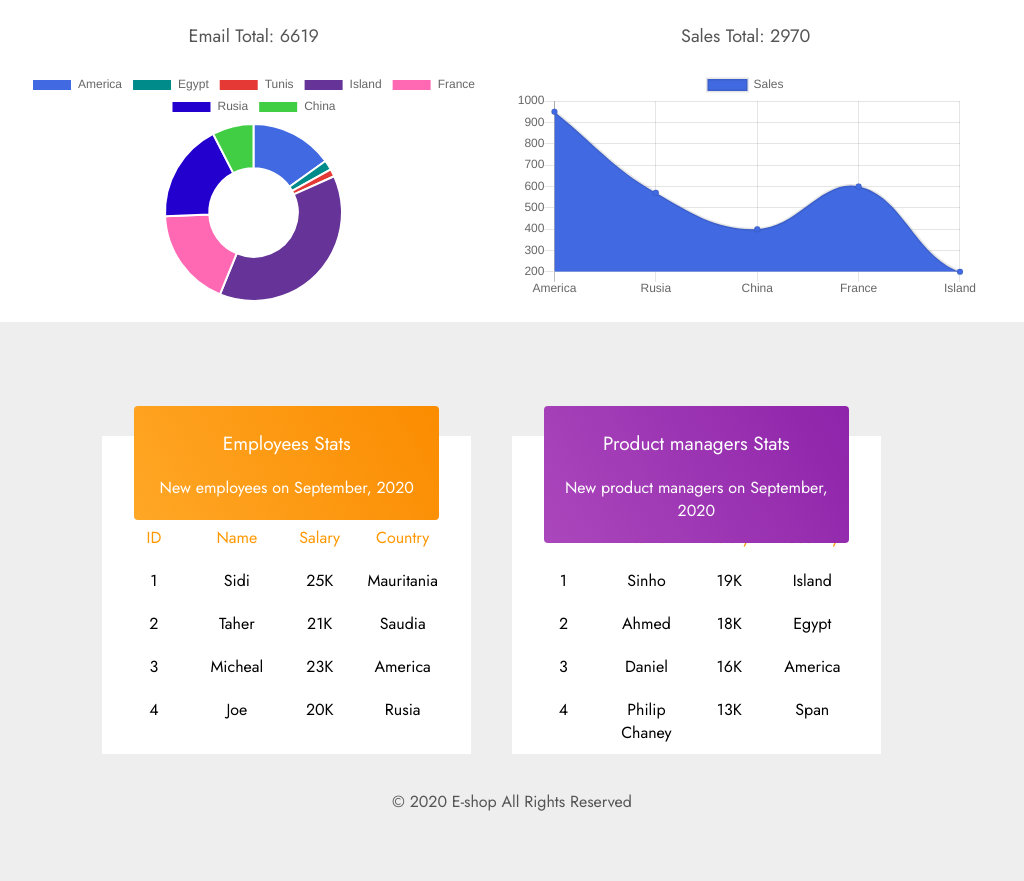
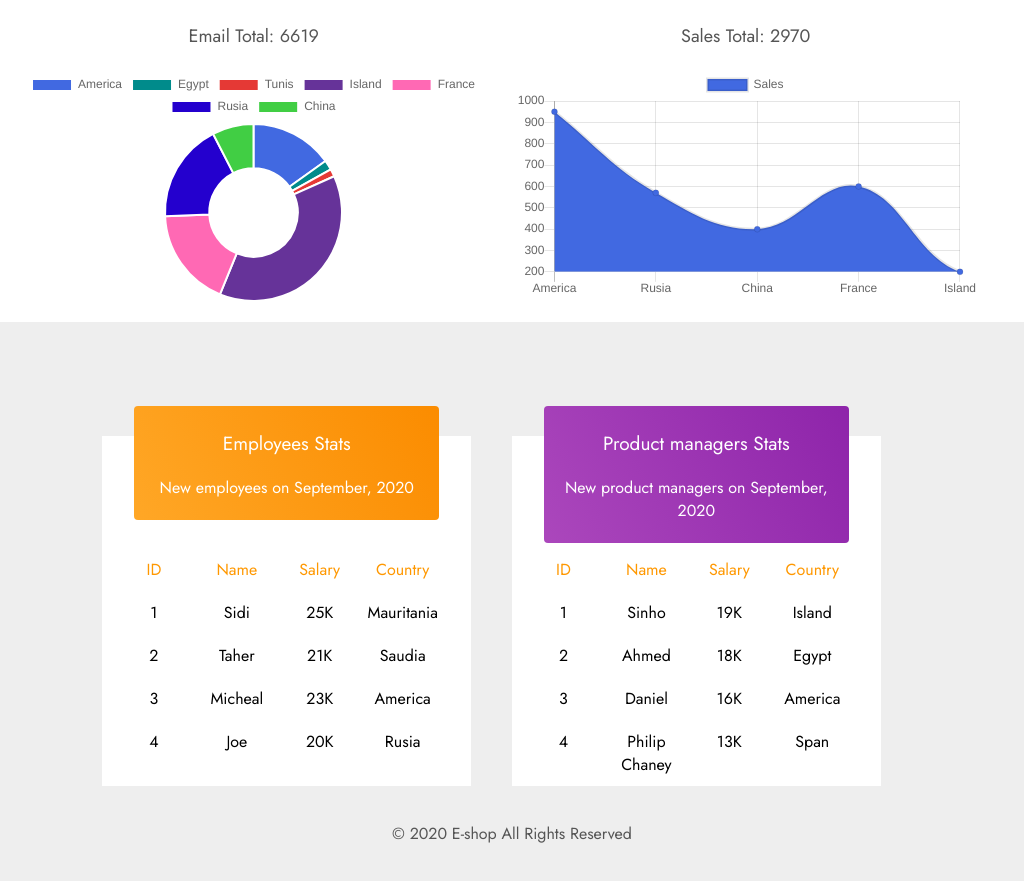
Before and after one commit to sidiDev/shop-site, a plain HTML site: page dashboard.html in a window 1024 px wide. Shown: the part 665-1546 px from the top of the page. Before the commit the page ends 1514 px from the top, so only its background shows below. Drawn offline with nearby package versions, Linux system fonts and the light colour scheme.

Commit message:
some problem in second table solved

```diff
--- a/response files/dashboard.css
+++ b/response files/dashboard.css
@@ -694,6 +694,12 @@ nav .navigation-container .cart-and-search-container {
     padding: 5px;
 }
 
+.employees-stats-container .employees-details-columns {
+    margin-top: 7em;
+    color: #ff9800;
+
+}
+
 /* =========== { END DASHBOARD => EMPLOYEEES INFO } ===========*/
 
 /* =========== { START FOOTER } ===========*/
```
